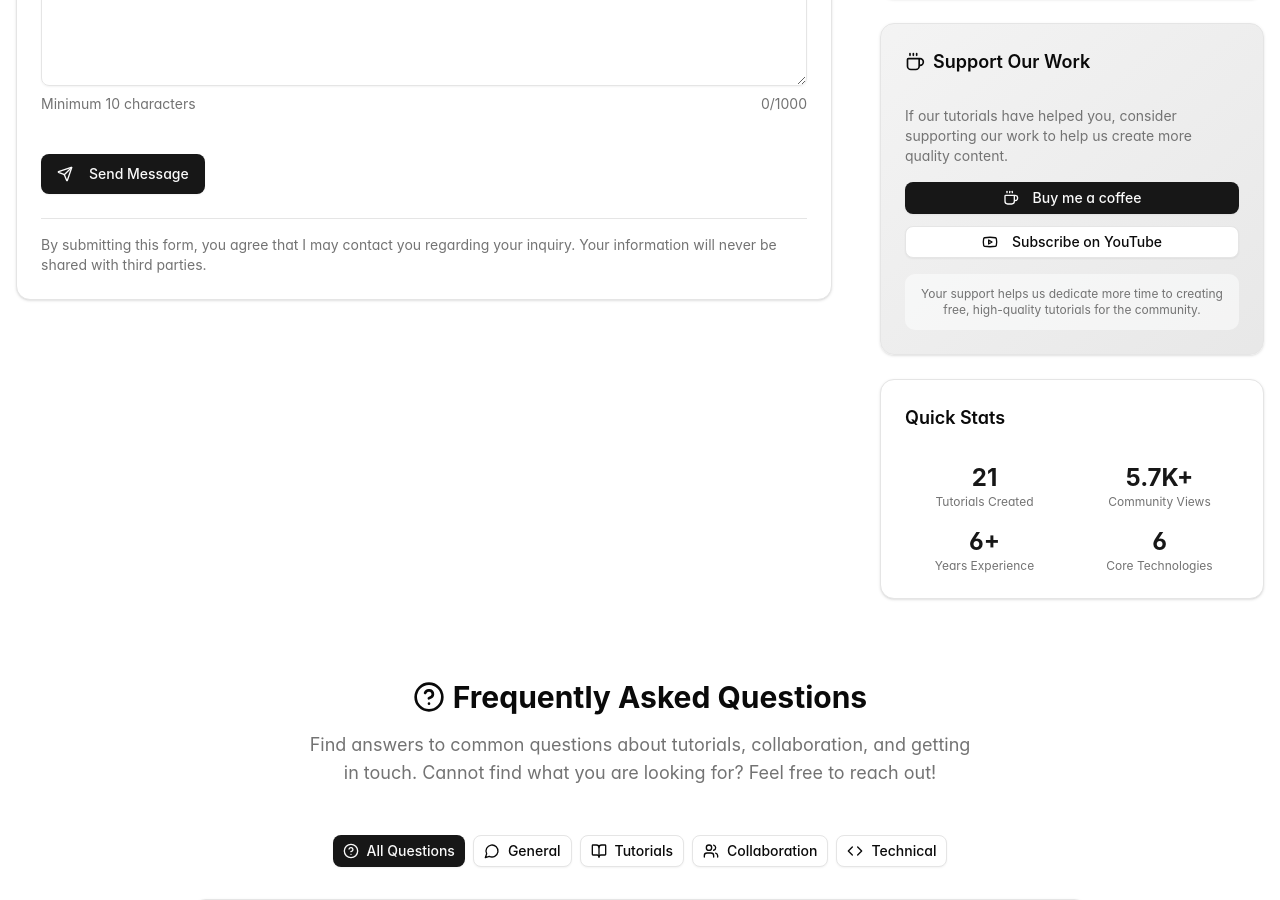
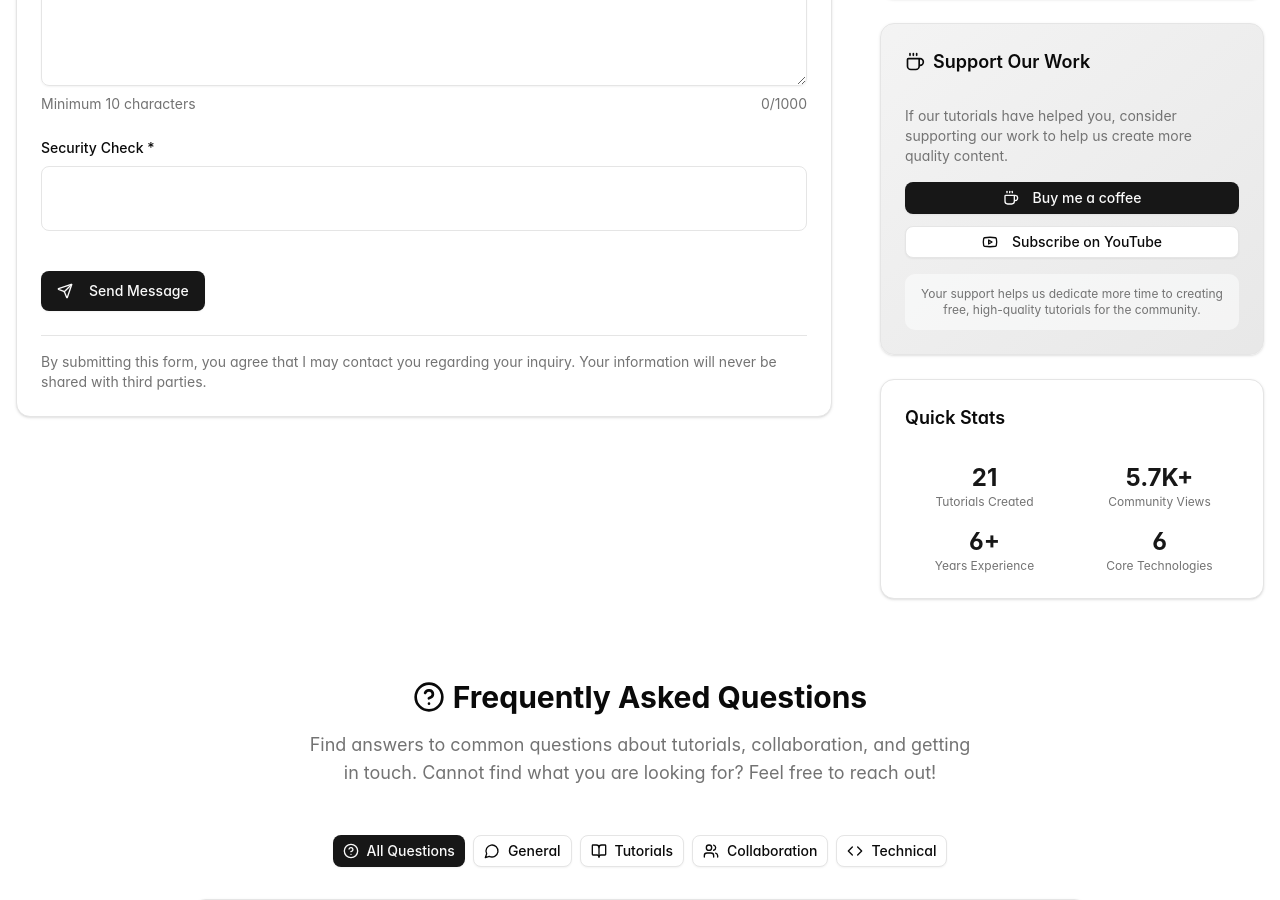
Before and after one commit to aramb-dev/aram-tutorials, a Next.js app: page /contact in a window 1280 px wide. Shown: the part 1500-2400 px from the top of the page. Built offline with nearby package versions, Linux system fonts and the light colour scheme; no server answers.

Commit message:
feat: enhance contact form with Turnstile security check and additional fields

```diff
--- a/next.config.ts
+++ b/next.config.ts
@@ -1,7 +1,5 @@
 import createMDX from '@next/mdx';
 import type { NextConfig } from 'next';
-import rehypeHighlight from 'rehype-highlight';
-import remarkGfm from 'remark-gfm';
 
 const nextConfig: NextConfig = {
   pageExtensions: ['js', 'jsx', 'ts', 'tsx', 'md', 'mdx'],
@@ -27,13 +25,14 @@ const nextConfig: NextConfig = {
 
 const withMDX = createMDX({
   options: {
-    remarkPlugins: [remarkGfm],
+    // Turbopack requires serializable loader options, so we reference plugins by module path
+    remarkPlugins: ['remark-gfm'] as any,
     rehypePlugins: [
-      rehypeHighlight,
+      'rehype-highlight',
       // Temporarily disable these to avoid conflicts with MDXRemote
-      // rehypeSlug,
+      // 'rehype-slug',
       // [
-      //   rehypeAutolinkHeadings,
+      //   'rehype-autolink-headings',
       //   {
       //     behavior: 'wrap',
       //     properties: {
@@ -41,7 +40,7 @@ const withMDX = createMDX({
       //     },
       //   },
       // ],
-    ],
+    ] as any,
   },
 });
 
--- a/package.json
+++ b/package.json
@@ -61,6 +61,6 @@
     "tailwindcss": "^4",
     "tsx": "^4.20.4",
     "tw-animate-css": "^1.3.6",
-    "typescript": "^5"
+    "typescript": "5.9.3"
   }
 }
--- a/src/app/api/contact/route.ts
+++ b/src/app/api/contact/route.ts
@@ -5,6 +5,12 @@ import { z } from 'zod';
 const contactSchema = z.object({
   name: z.string().min(1, 'Name is required').max(100),
   email: z.string().email('Invalid email address'),
+  subject: z.string().min(1, 'Subject is required').max(150),
+  category: z
+    .string()
+    .max(100)
+    .nullish()
+    .transform(value => (value?.trim() ? value : null)),
   message: z
     .string()
     .min(10, 'Message must be at least 10 characters')
@@ -20,6 +26,8 @@ export async function POST(request: NextRequest) {
 
     // Validate the request body
     const validatedData = contactSchema.parse(body);
+    const { name, email, subject, category, message, turnstile } =
+      validatedData;
 
     // Check if Resend API key is configured
     if (!process.env.RESEND_API_KEY) {
@@ -41,7 +49,7 @@ export async function POST(request: NextRequest) {
         headers: { 'Content-Type': 'application/json' },
         body: JSON.stringify({
           secret: process.env.TURNSTILE_SECRET_KEY,
-          response: validatedData.turnstile,
+          response: turnstile,
         }),
       }
     );
@@ -61,27 +69,36 @@ export async function POST(request: NextRequest) {
     // Send confirmation email to submitter
     await resend.emails.send({
       from: 'Aram Tutorials <onboarding@resend.dev>',
-      to: [validatedData.email],
+      to: [email],
       subject: 'Thank you for contacting Aram Tutorials',
       html: `
         <h2>Thank you for your message!</h2>
-        <p>Hi ${validatedData.name},</p>
+        <p>Hi ${name},</p>
         <p>We've received your message and will get back to you soon.</p>
+        <p><strong>Subject:</strong> ${subject}</p>
+        ${
+          category
+            ? `<p><strong>Category:</strong> ${category}</p>`
+            : '<p><strong>Category:</strong> Not specified</p>'
+        }
         <p>Here's a copy of your message:</p>
         <div style="background: #f5f5f5; padding: 15px; border-radius: 5px; margin: 15px 0;">
-          ${validatedData.message.replace(/\n/g, '<br>')}
+          ${message.replace(/\n/g, '<br>')}
         </div>
         <p>Best regards,<br>The Aram Tutorials Team</p>
       `,
       text: `Thank you for your message!
 
-Hi ${validatedData.name},
+Hi ${name},
 
 We've received your message and will get back to you soon.
 
+Subject: ${subject}
+Category: ${category ?? 'Not specified'}
+
 Here's a copy of your message:
 
-${validatedData.message}
+${message}
 
 Best regards,
 The Aram Tutorials Team
@@ -92,27 +109,35 @@ The Aram Tutorials Team
     await resend.emails.send({
       from: 'Aram Tutorials <onboarding@resend.dev>',
       to: ['findarambilal@gmail.com'],
-      subject: `New Contact Form Submission from ${validatedData.name}`,
-      replyTo: validatedData.email,
+      subject: `New Contact Form Submission: ${subject}`,
+      replyTo: email,
       html: `
         <h2>New Contact Form Submission</h2>
-        <p><strong>From:</strong> ${validatedData.name}</p>
-        <p><strong>Email:</strong> ${validatedData.email}</p>
+        <p><strong>From:</strong> ${name}</p>
+        <p><strong>Email:</strong> ${email}</p>
+        <p><strong>Subject:</strong> ${subject}</p>
+        ${
+          category
+            ? `<p><strong>Category:</strong> ${category}</p>`
+            : '<p><strong>Category:</strong> Not specified</p>'
+        }
         <p><strong>Message:</strong></p>
         <div style="background: #f5f5f5; padding: 15px; border-radius: 5px; margin: 15px 0;">
-          ${validatedData.message.replace(/\n/g, '<br>')}
+          ${message.replace(/\n/g, '<br>')}
         </div>
-        <p><a href="mailto:${validatedData.email}">Reply to this message</a></p>
+        <p><a href="mailto:${email}">Reply to this message</a></p>
       `,
       text: `New Contact Form Submission
 
-From: ${validatedData.name}
-Email: ${validatedData.email}
+From: ${name}
+Email: ${email}
+Subject: ${subject}
+Category: ${category ?? 'Not specified'}
 
 Message:
-${validatedData.message}
+${message}
 
-Reply to: ${validatedData.email}
+Reply to: ${email}
       `,
     });
 
--- a/src/components/contact/ContactForm.tsx
+++ b/src/components/contact/ContactForm.tsx
@@ -1,6 +1,6 @@
 'use client';
 
-import { useState } from 'react';
+import { useEffect, useRef, useState } from 'react';
 import {
   Send,
   User,
@@ -11,11 +11,27 @@ import {
   AlertCircle,
   Loader2,
 } from 'lucide-react';
-import { Card, CardContent, CardHeader, CardTitle } from '@/components/ui/card';
-import { Button } from '@/components/ui/button';
-import { Input } from '@/components/ui/input';
-import { Textarea } from '@/components/ui/textarea';
-import { Badge } from '@/components/ui/badge';
+import { Card, CardContent, CardHeader, CardTitle } from '@/components/ui/Card';
+import { Button } from '@/components/ui/Button';
+import { Input } from '@/components/ui/Input';
+import { Textarea } from '@/components/ui/Textarea';
+
+declare global {
+  interface Window {
+    turnstile?: {
+      render: (
+        element: HTMLElement,
+        options: {
+          sitekey: string;
+          callback: (token: string) => void;
+          'error-callback'?: () => void;
+          'expired-callback'?: () => void;
+        }
+      ) => string;
+      reset: (widgetId?: string) => void;
+    };
+  }
+}
 
 interface FormData {
   name: string;
@@ -33,6 +49,7 @@ interface FormErrors {
 }
 
 export function ContactForm() {
+  const siteKey = process.env.NEXT_PUBLIC_TURNSTILE_SITE_KEY;
   const [formData, setFormData] = useState<FormData>({
     name: '',
     email: '',
@@ -44,6 +61,11 @@ export function ContactForm() {
   const [errors, setErrors] = useState<FormErrors>({});
   const [isSubmitting, setIsSubmitting] = useState(false);
   const [isSubmitted, setIsSubmitted] = useState(false);
+  const [submitError, setSubmitError] = useState<string | null>(null);
+  const [turnstileError, setTurnstileError] = useState<string | null>(null);
+  const [turnstileToken, setTurnstileToken] = useState<string | null>(null);
+  const [turnstileWidgetId, setTurnstileWidgetId] = useState<string | null>(null);
+  const turnstileRef = useRef<HTMLDivElement>(null);
 
   const categories = [
     {
@@ -81,6 +103,76 @@ export function ContactForm() {
     },
   ];
 
+  useEffect(() => {
+    if (isSubmitted) {
+      return;
+    }
+
+    if (!turnstileRef.current) {
+      return;
+    }
+
+    if (!siteKey) {
+      console.error('NEXT_PUBLIC_TURNSTILE_SITE_KEY is not configured.');
+      setTurnstileError(
+        'Security check is unavailable. Please try again later.'
+      );
+      return;
+    }
+
+    const renderWidget = () => {
+      if (!turnstileRef.current || !window.turnstile) {
+        return;
+      }
+
+      const widgetId = window.turnstile.render(turnstileRef.current, {
+        sitekey: siteKey,
+        callback: token => {
+          setTurnstileToken(token);
+          setTurnstileError(null);
+        },
+        'error-callback': () => {
+          setTurnstileToken(null);
+          setTurnstileError('Security check failed. Please try again.');
+        },
+        'expired-callback': () => {
+          setTurnstileToken(null);
+          setTurnstileError('Security check expired. Please try again.');
+        },
+      });
+
+      setTurnstileWidgetId(widgetId);
+    };
+
+    if (window.turnstile) {
+      renderWidget();
+      return;
+    }
+
+    const existingScript = document.querySelector<HTMLScriptElement>(
+      'script[data-turnstile-script="true"]'
+    );
+
+    if (existingScript) {
+      existingScript.addEventListener('load', renderWidget);
+      return () => {
+        existingScript.removeEventListener('load', renderWidget);
+      };
+    }
+
+    const script = document.createElement('script');
+    script.src = 'https://challenges.cloudflare.com/turnstile/v0/api.js';
+    script.async = true;
+    script.defer = true;
+    script.dataset.turnstileScript = 'true';
+    script.addEventListener('load', renderWidget);
+    document.head.appendChild(script);
+
+    return () => {
+      script.removeEventListener('load', renderWidget);
+    };
+  }, [siteKey, isSubmitted]);
+
   const validateForm = (): boolean => {
     const newErrors: FormErrors = {};
 
@@ -115,14 +207,46 @@ export function ContactForm() {
       return;
     }
 
+    if (!turnstileToken) {
+      setTurnstileError('Please complete the security check.');
+      return;
+    }
+
+    setSubmitError(null);
     setIsSubmitting(true);
 
     try {
-      // Simulate API call
-      await new Promise(resolve => setTimeout(resolve, 2000));
+      const selectedCategory = categories.find(
+        category => category.id === formData.category
+      );
 
-      // In a real app, you would send the form data to your API
-      console.log('Form submitted:', formData);
+      const response = await fetch('/api/contact', {
+        method: 'POST',
+        headers: {
+          'Content-Type': 'application/json',
+        },
+        body: JSON.stringify({
+          name: formData.name,
+          email: formData.email,
+          subject: formData.subject,
+          category: selectedCategory?.label ?? null,
+          message: formData.message,
+          turnstile: turnstileToken,
+        }),
+      });
+
+      const data: {
+        success?: boolean;
+        message?: string;
+      } | null = await response.json().catch(() => null);
+
+      if (!response.ok || !data?.success) {
+        const message =
+          data?.message ??
+          'Something went wrong while sending your message. Please try again.';
+        setSubmitError(message);
+        return;
+      }
 
       setIsSubmitted(true);
       setFormData({
@@ -132,8 +256,19 @@ export function ContactForm() {
         category: '',
         message: '',
       });
+      setErrors({});
+      setTurnstileToken(null);
+      setTurnstileError(null);
+      if (turnstileWidgetId) {
+        window.turnstile?.reset(turnstileWidgetId);
+      } else {
+        window.turnstile?.reset();
+      }
     } catch (error) {
       console.error('Error submitting form:', error);
+      setSubmitError(
+        'Unable to send your message right now. Please try again in a moment.'
+      );
     } finally {
       setIsSubmitting(false);
     }
@@ -145,6 +280,9 @@ export function ContactForm() {
     // Clear error when user starts typing
     if (errors[field as keyof FormErrors]) {
       setErrors(prev => ({ ...prev, [field]: undefined }));
+    }
+    if (submitError) {
+      setSubmitError(null);
     }
   };
 
@@ -330,6 +468,23 @@ export function ContactForm() {
             </div>
           </div>
 
+          {/* Turnstile */}
+          <div>
+            <label className="block text-sm font-medium text-foreground mb-2">
+              Security Check *
+            </label>
+            <div
+              ref={turnstileRef}
+              className="rounded-md border border-input bg-background p-2 min-h-[65px]"
+            />
+            {turnstileError && (
+              <p className="text-red-500 text-sm mt-2 flex items-center gap-1">
+                <AlertCircle className="h-4 w-4" />
+                {turnstileError}
+              </p>
+            )}
+          </div>
+
           {/* Submit Button */}
           <div className="pt-4">
             <Button
@@ -350,6 +505,12 @@ export function ContactForm() {
                 </>
               )}
             </Button>
+            {submitError && (
+              <p className="text-red-500 text-sm mt-3 flex items-center gap-1">
+                <AlertCircle className="h-4 w-4" />
+                {submitError}
+              </p>
+            )}
           </div>
 
           {/* Privacy Notice */}
```
Also changed, not shown: 1 other file (tests, documents, lock files or other folders).
